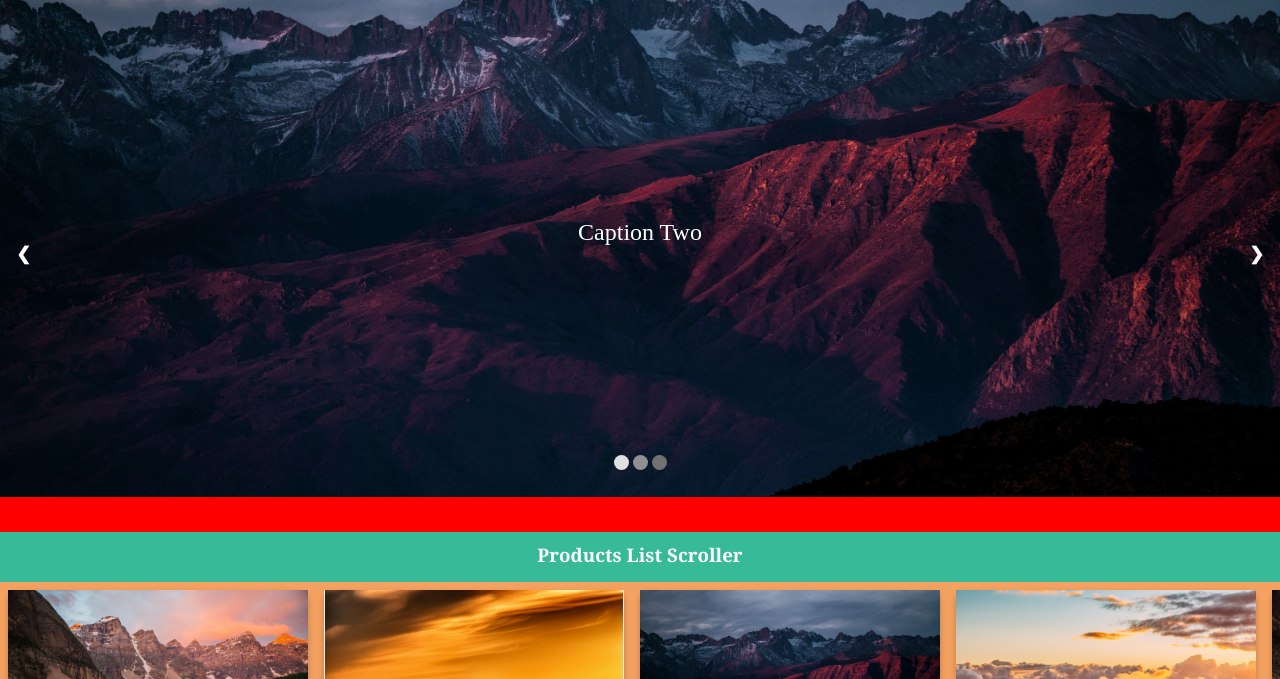
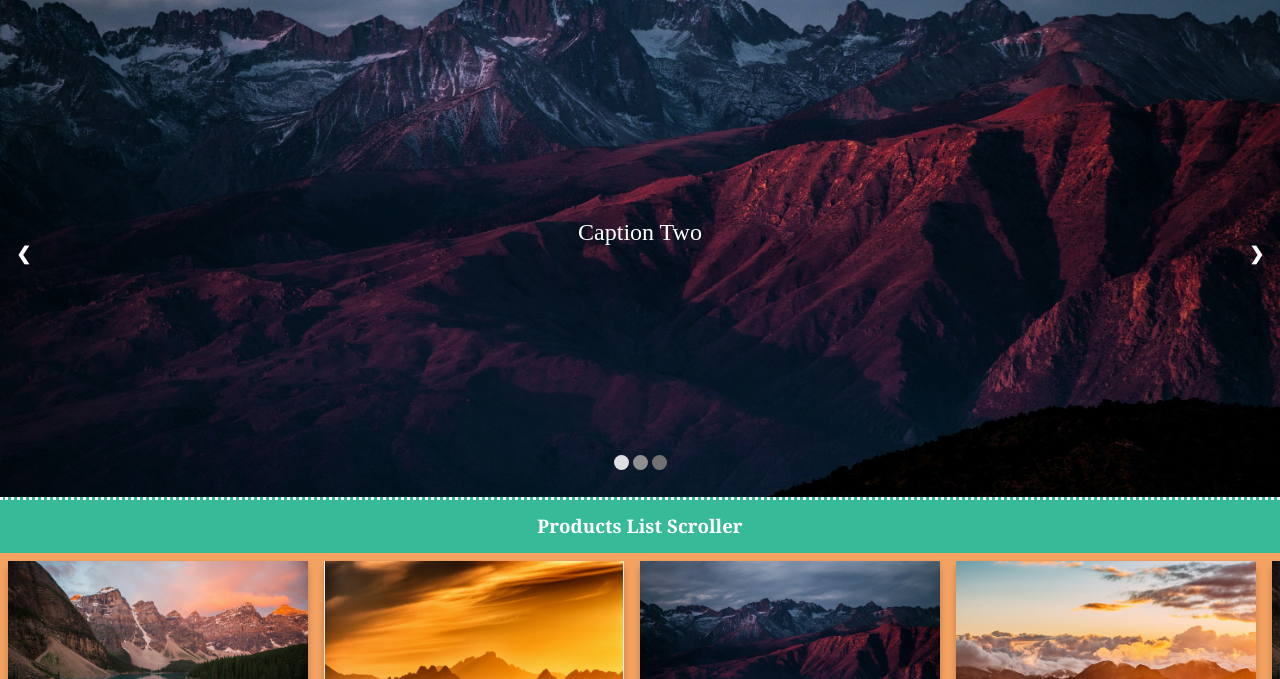
Before and after one commit to kamleshkatpara/demo-website, a plain HTML site: page index.html in a window 1280 px wide. Shown: the part 59-738 px from the top of the page. Drawn offline with Linux system fonts and the light colour scheme.

Commit message:
remove ::before on product-list-scroller

```diff
--- a/styles/index.css
+++ b/styles/index.css
@@ -203,30 +203,18 @@ aside.products__list__scroller {
   overflow: hidden;
 }
 
-aside.products__list__scroller h3::before {
-  content: "";
-  position: absolute;
-  top: -15px;
-  left: 0;
-  width: 100%;
-  height: 50px;
-  background-color: red;
-  z-index: 1;
-}
-
 aside.products__list__scroller h3 {
   color: var(--text-color);
   background-color: var(--primary-color);
   padding: 1rem;
   text-align: center;
   font-family: Cambria, Cochin, Georgia, Times, "Times New Roman", serif;
-  margin-top: 2rem;
+  border-top: 3px dotted #fff;
 }
 
 .products__list__scroller__container {
   overflow-x: hidden;
   white-space: nowrap;
-  cursor:grabbing;
 }
 
 .products__list__scroller__items {
```
